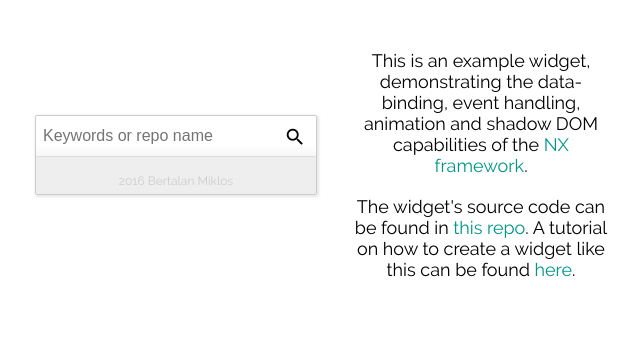
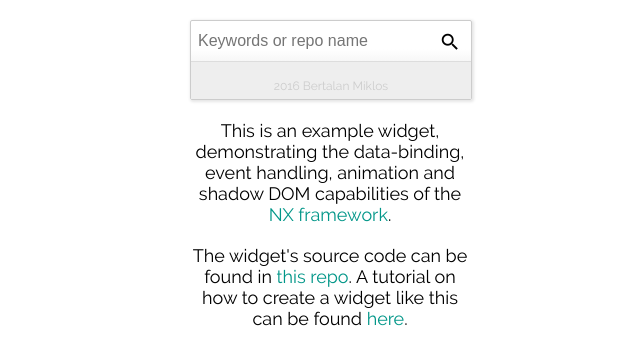
Before and after one commit to solkimicreb/nx-github-widget, a website: page index.html in a window 1280 px wide. Shown: the whole page, without its empty margins (310-950 px from the left). Drawn offline with Linux system fonts and the light colour scheme; no server answers.

Commit message:
change index.html to be single column

```diff
--- a/index.html
+++ b/index.html
@@ -13,28 +13,19 @@
         padding: 0px;
         font: 18px 'Raleway', sans-serif;
       }
-      div {
-        display: flex;
-        flex-flow: row wrap;
-        justify-content: space-around;
-        align-items: center;
+      .container {
         width: 100%;
-        max-width: 610px;
+        max-width: 300px;
         margin: auto;
         margin-top: 20px;
       }
       github-widget {
-        flex: 1 auto;
-        max-width: 280px;
-        margin: 10px
-      }
-      .text {
-        flex: 1 auto;
-        text-align: center;
-        max-width: 280px;
+        max-width: 300px;
+        margin: 10px;
       }
       p {
-        margin: 10px;
+        text-align: center;
+        margin: 20px 10px;
       }
       a {
         cursor: pointer;
@@ -47,9 +38,8 @@
     </style>
   </head>
   <body>
-    <div>
+    <div class="container">
       <github-widget></github-widget>
-      <div class="text">
       <p>
         This is an example widget, demonstrating the data-binding, event handling, animation and shadow DOM
         capabilities of the <a href="http://www.nx-framework.com">NX framework</a>.
@@ -59,6 +49,5 @@
          A tutorial on how to create a widget like this can be found <a href="http://www.nx-framework.com/blog/public/github-widget/">here</a>.
       </p>
     </div>
-    </div>
   </body>
 </html>
```
Lines whose indentation alone changed are shown as unchanged.
